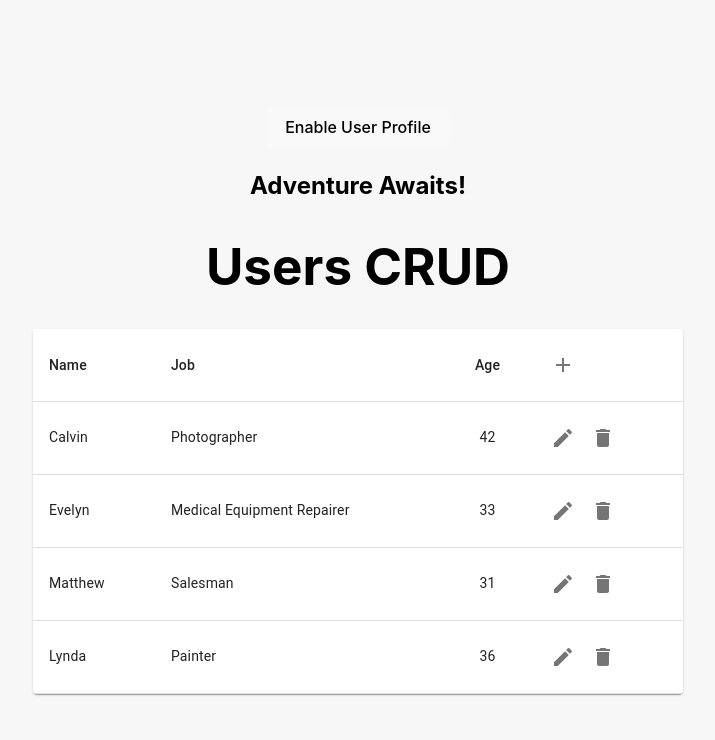
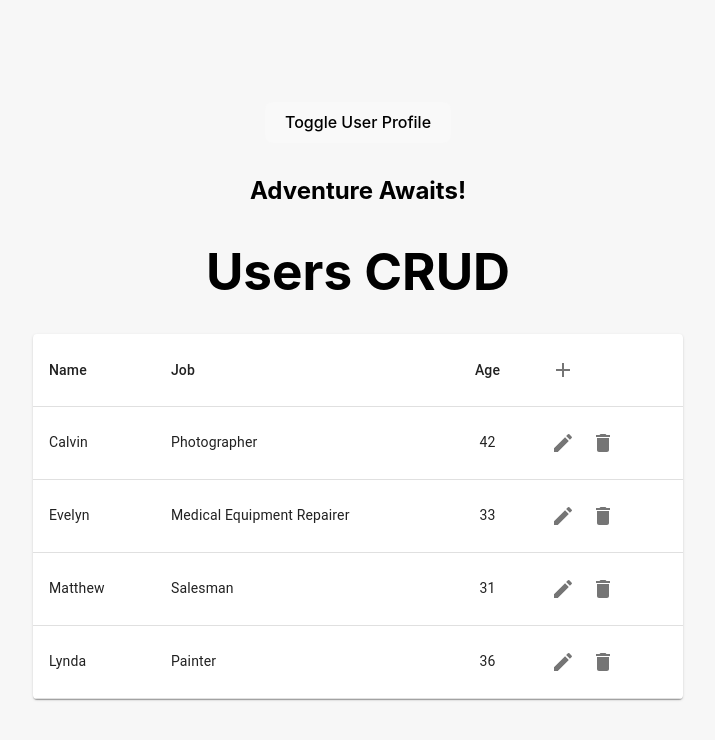
Before and after one commit to JesMarroquin/ReactMentorship, a React (Vite) app in the folder react-app/: page / in a window 1280 px wide. Shown: the top 740 px of the page, without its empty margins (282-997 px from the left). Built offline with nearby package versions, Linux system fonts and the light colour scheme.

Commit message:
ACT8 - mariel_c - Adding users effect/state hooks

```diff
--- a/react-app/src/App.tsx
+++ b/react-app/src/App.tsx
@@ -2,7 +2,7 @@ import ProfileCard from './components/ProfileCard';
 import UsersList from './components/UsersList'
 import UserProfile from './interfaces/userProfile';
 import User from './interfaces/user';
-import { useState } from 'react';
+import { useEffect, useState } from 'react';
 import './App.css';
 
 function App() {
@@ -40,20 +40,26 @@ function App() {
   }];
 
   const [isUserProfileVisible, setUserProfileVisibility] = useState(false);
+  const [listUsers, setListUsers] = useState<User[]>([]);
+
+  useEffect(()=>{
+    setListUsers(userList);
+  }, []);
+
   const handleClick = () => {
-    setUserProfileVisibility(true);
+    setUserProfileVisibility(!isUserProfileVisible);
   }
 
   return (
     <>
-      <button onClick={handleClick}>Enable User Profile</button>
+      <button style={{marginBottom: 10}} onClick={handleClick}>Toggle User Profile</button>
       {isUserProfileVisible ? (
         <ProfileCard name={userProfile.name} email={userProfile.email} phone={userProfile.phone} address={userProfile.address}/>
       ) : (
         <h2 style={{color: 'black'}}>Adventure Awaits!</h2>
       )}
       <h1 style={{color: 'black'}}>Users CRUD</h1>
-      <UsersList userList={userList}></UsersList>
+      <UsersList userList={listUsers}></UsersList>
     </>
   )
 }
```
